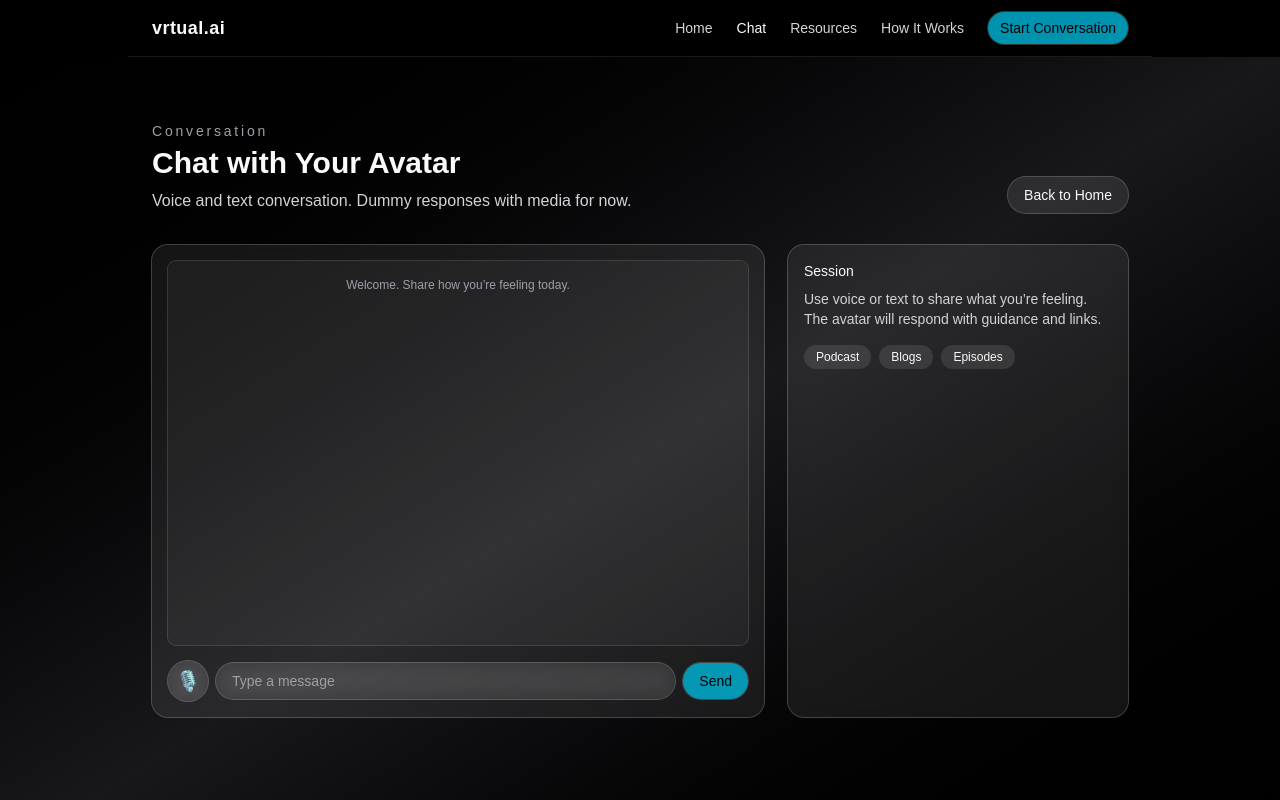
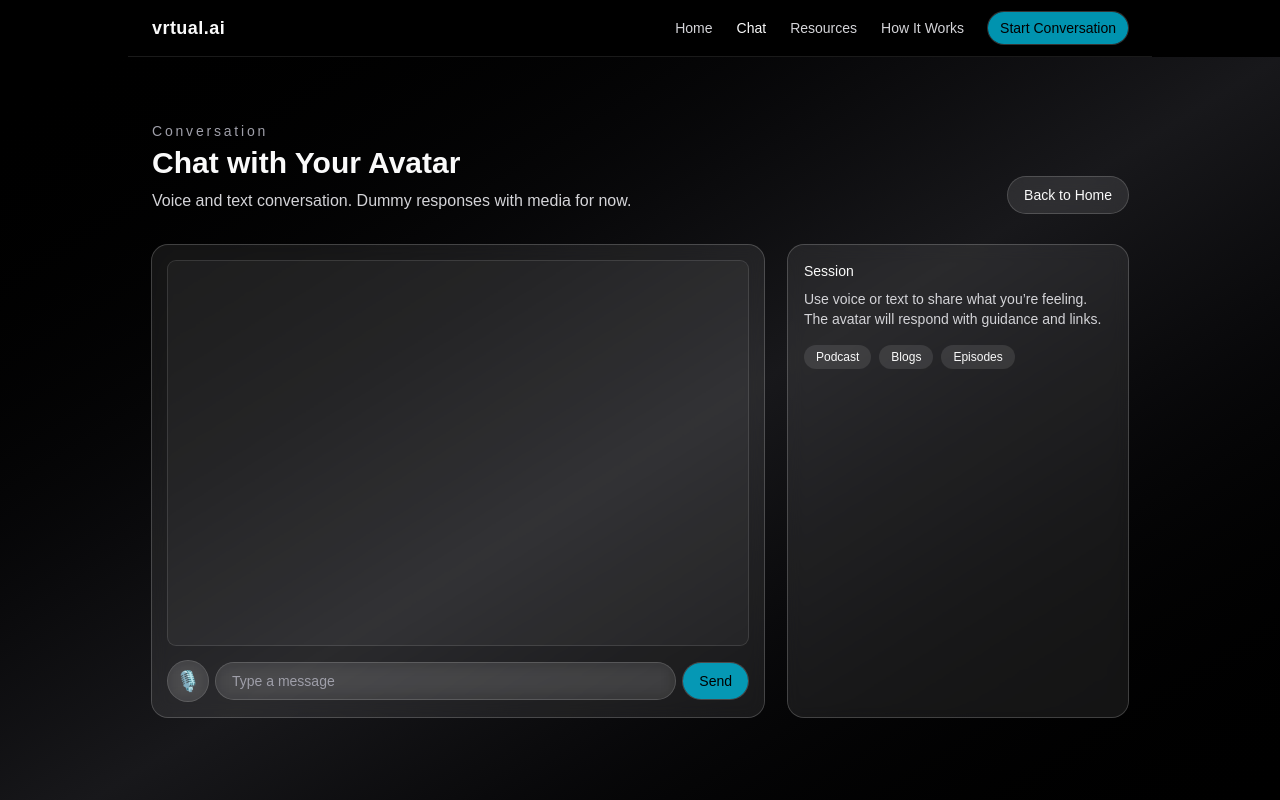
Before and after one commit to Aliyan-12/vrtual.ai, a Next.js app: page /chat in a window 1280 px wide. Shown: the top 800 px of the page. Built offline with nearby package versions, Linux system fonts and the light colour scheme.

Commit message:
AI SDK for streaming responses.

```diff
--- /dev/null
+++ b/app/api/chat/route.ts
@@ -0,0 +1,13 @@
+import { streamText, UIMessage, convertToModelMessages } from 'ai';
+import 'dotenv/config';
+
+export async function POST(req: Request) {
+  const { messages }: { messages: UIMessage[] } = await req.json();
+
+  const result = streamText({
+    model: "moonshotai/kimi-k2",
+    messages: convertToModelMessages(messages),
+  });
+
+  return result.toUIMessageStreamResponse();
+}
--- a/components/chat/Chat.tsx
+++ b/components/chat/Chat.tsx
@@ -3,6 +3,7 @@ import Container from "@/components/Container";
 import Link from "next/link";
 import { useEffect, useRef, useState } from "react";
 import dynamic from "next/dynamic";
+import { useChat } from '@ai-sdk/react';
 
 const ReactPlayer = dynamic(() => import("react-player"), { ssr: false });
 
@@ -13,26 +14,28 @@ type Message = {
 };
 
 export default function Chat() {
-  const [messages, setMessages] = useState<Message[]>([
-    { role: "system", content: "Welcome. Share how you’re feeling today." },
-  ]);
+  // const [messages, setMessages] = useState<Message[]>([
+  //   { role: "system", content: "Welcome. Share how you’re feeling today." },
+  // ]);
+  const { messages, sendMessage } = useChat();
   const [text, setText] = useState("");
   const scrollRef = useRef<HTMLDivElement | null>(null);
 
   function send() {
     const t = text.trim();
     if (!t) return;
-    const userMsg: Message = { role: "user", content: t };
-    const assistantMsg: Message = {
-      role: "assistant",
-      content:
-        "Lorem ipsum dolor sit amet, consectetur adipiscing elit. Sed do eiusmod tempor incididunt ut labore et dolore magna aliqua. Tell me more about how that feels.",
-      videos: [
-        "https://www.youtube.com/watch?v=ysz5S6PUM-U",
-        "https://www.youtube.com/watch?v=dQw4w9WgXcQ",
-      ],
-    };
-    setMessages((prev) => [...prev, userMsg, assistantMsg]);
+    sendMessage({ text: t });
+    // const userMsg: Message = { role: "user", content: t };
+    // const assistantMsg: Message = {
+    //   role: "assistant",
+    //   content:
+    //     "Lorem ipsum dolor sit amet, consectetur adipiscing elit. Sed do eiusmod tempor incididunt ut labore et dolore magna aliqua. Tell me more about how that feels.",
+    //   videos: [
+    //     "https://www.youtube.com/watch?v=ysz5S6PUM-U",
+    //     "https://www.youtube.com/watch?v=dQw4w9WgXcQ",
+    //   ],
+    // };
+    // setMessages((prev) => [...prev, userMsg, assistantMsg]);
     setText("");
   }
 
@@ -61,36 +64,38 @@ export default function Chat() {
         <div className="grid gap-6 sm:grid-cols-[1fr_340px]">
           <div className="rounded-2xl bg-white/8 p-4 backdrop-blur ring-1 ring-white/25">
             <div ref={scrollRef} className="mb-4 h-[48vh] overflow-y-auto rounded-lg bg-white/4 p-4 ring-1 ring-white/15">
-              {messages.map((m, i) => (
+              {messages.map(message => (
                 <div
-                  key={i}
+                  key={message.id}
                   className={
-                    m.role === "user"
+                    message.role === "user"
                       ? "mb-3 text-right"
-                      : m.role === "assistant"
+                      : message.role === "assistant"
                       ? "mb-3"
                       : "mb-3 text-center text-xs text-zinc-400"
                   }
                 >
                   <div
                     className={
-                      m.role === "user"
+                      message.role === "user"
                         ? "inline-block max-w-[72ch] rounded-2xl bg-cyan-400/30 px-4 py-2 text-zinc-50 ring-1 ring-white/20"
-                        : m.role === "assistant"
+                        : message.role === "assistant"
                         ? "inline-block max-w-[72ch] rounded-2xl bg-white/8 px-4 py-2 text-zinc-100 backdrop-blur ring-1 ring-white/20"
                         : ""
                     }
                   >
-                    {m.content}
-                    {m.role === "assistant" && m.videos && m.videos.length > 0 && (
-                      <div className="mt-3 grid gap-3 sm:grid-cols-2">
-                        {m.videos.map((url, vi) => (
-                          <div key={vi} className="overflow-hidden rounded-xl ring-1 ring-white/15">
-                            <ReactPlayer url={url} width="100%" height="180px" controls />
+                    {message.parts.map((part, i) => {
+                      switch (part.type) {
+                        case 'text':
+                          return <div key={`${message.id}-${i}`}>{part.text}</div>;
+                        case 'source-url':
+                          return (
+                          <div key={`${message.id}-${i}`} className="overflow-hidden rounded-xl ring-1 ring-white/15">
+                            <ReactPlayer oEmbedUrl={part.url} width="100%" height="180px" controls />
                           </div>
-                        ))}
-                      </div>
-                    )}
+                          );
+                      }
+                    })}
                   </div>
                 </div>
               ))}
--- a/package.json
+++ b/package.json
@@ -9,14 +9,18 @@
     "lint": "eslint"
   },
   "dependencies": {
+    "@ai-sdk/react": "^2.0.118",
     "@react-three/drei": "^10.7.7",
     "@react-three/fiber": "^9.4.2",
+    "ai": "^5.0.116",
+    "dotenv": "^17.2.3",
     "gsap": "^3.14.2",
     "next": "16.0.10",
     "react": "19.2.1",
     "react-dom": "19.2.1",
     "react-player": "^3.4.0",
-    "three": "^0.182.0"
+    "three": "^0.182.0",
+    "zod": "^4.2.1"
   },
   "devDependencies": {
     "@tailwindcss/postcss": "^4",
```
Also changed, not shown: 1 other file (tests, documents, lock files or other folders).
